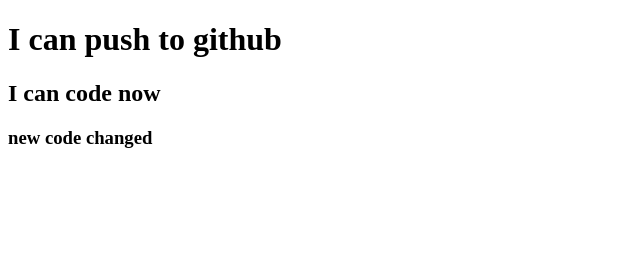
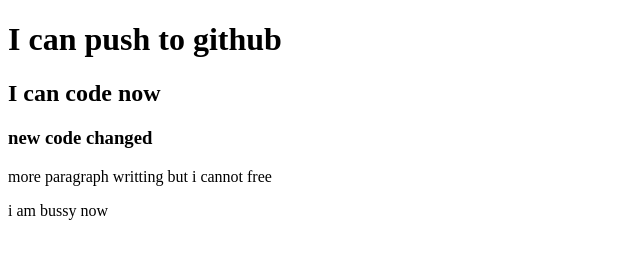
Before and after one commit to Ome201/my-second-repo, a plain HTML site: page index.html in a window 1280 px wide. Shown: the whole page, without its empty margins (0-640 px from the left). Drawn offline with Linux system fonts and the light colour scheme.

Commit message:
added new

```diff
--- a/index.html
+++ b/index.html
@@ -4,10 +4,13 @@
     <meta charset="UTF-8">
     <meta name="viewport" content="width=device-width, initial-scale=1.0">
     <title>my second git repo</title>
+    <link rel="stylesheet" href="style.css">
 </head>
 <body>
     <h1>I can push to github</h1>
     <h2>I can code now</h2>
     <h3>new code changed</h3>
+    <p>more paragraph writting but i cannot free</p>
+    <p> i am bussy now</p>
 </body>
 </html>
```
Also changed, not shown: style .css (added).
